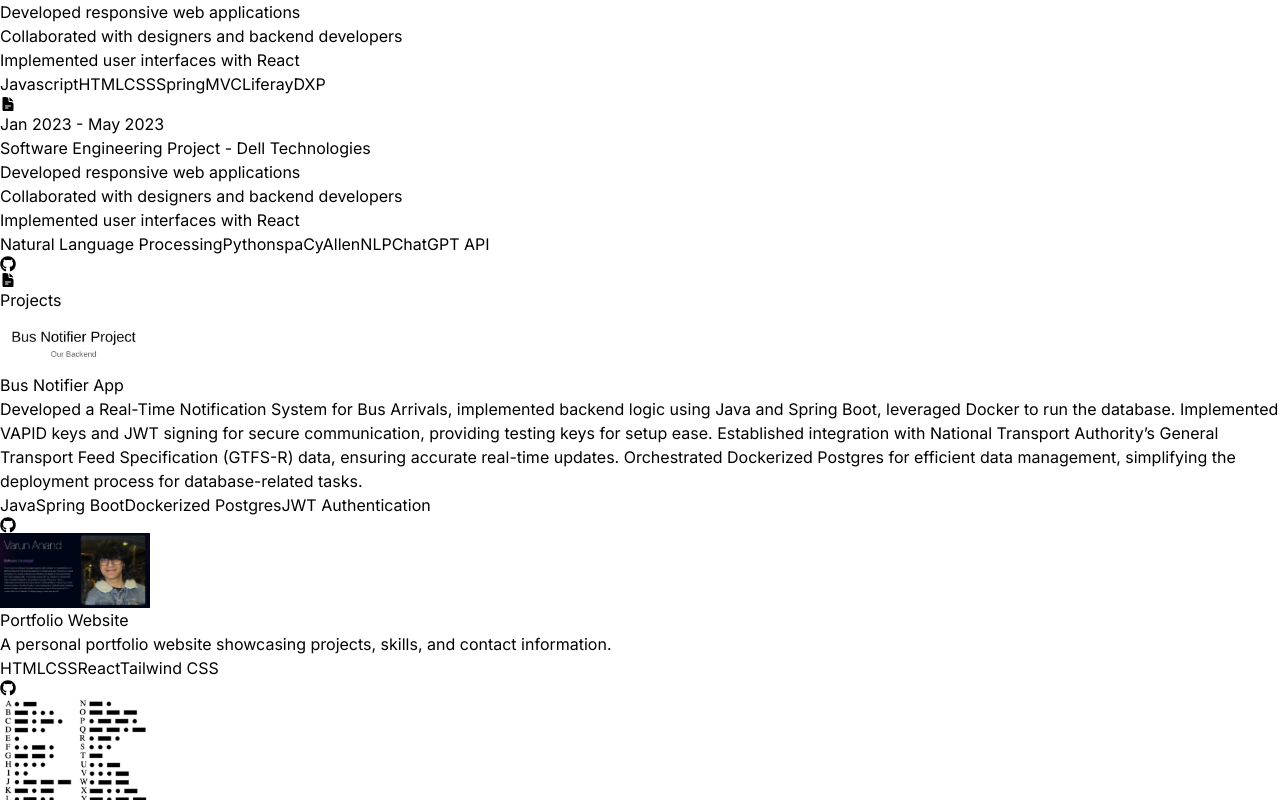
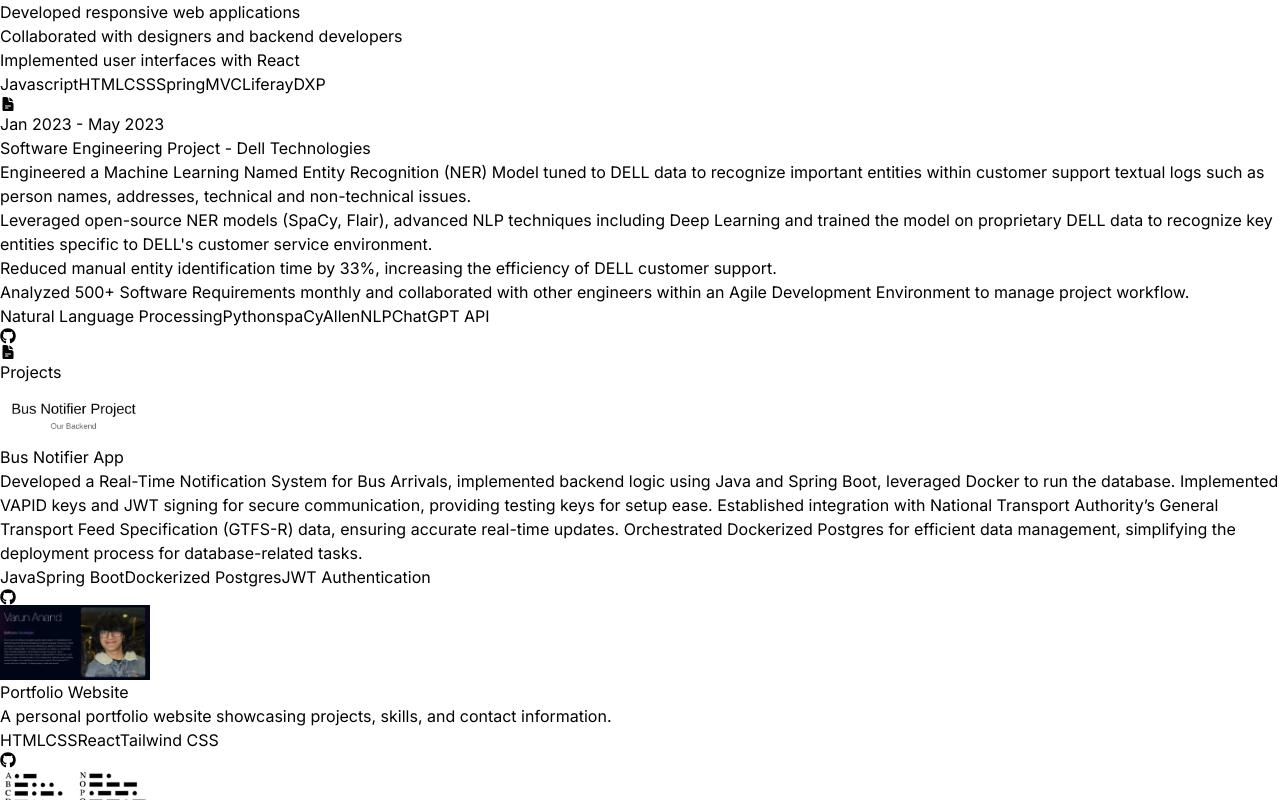
Before and after one commit to varunanand07/personal-portfolio-website, a React (Vite) app: page / in a window 1280 px wide. Shown: the part 1835-2635 px from the top of the page. Built offline with nearby package versions, Linux system fonts and the light colour scheme.

Commit message:
Added functionality, that displays each bullet point in a new line rather than prefixing each line with a bullet point

```diff
--- a/src/components/Experience.jsx
+++ b/src/components/Experience.jsx
@@ -20,11 +20,11 @@ const Experience = () => {
                   {experience.company}
                 </span>
               </h6>
-              <ul className='mb-4 text-neutral-400 list-disc list-inside'>
+              <div className='mb-4 text-neutral-400'>
                 {experience.description.map((item, idx) => (
-                  <li key={idx}>{item}</li>
+                  <p key={idx}>{item}</p> // Each description in a separate paragraph
                 ))}
-              </ul>
+              </div>
               {experience.technologies.map((tech, index) => (
                 <span key={index} className='mr-2 mt-4 rounded bg-neutral-900 px-2 py-1 text-sm font-medium text-purple-800'>{tech}</span>
               ))}
--- a/src/constants/index.js
+++ b/src/constants/index.js
@@ -39,9 +39,13 @@ export const EXPERIENCES = [
     role: "Software Engineering Project",
     company: "Dell Technologies",
     description: [
-      'Developed responsive web applications',
-      'Collaborated with designers and backend developers',
-      'Implemented user interfaces with React'
+      `Engineered a Machine Learning Named Entity Recognition (NER) Model tuned to DELL data to recognize important entities within customer support textual logs such as person names, addresses, technical and non-technical issues.`,
+      " ",
+      " ",
+      `Leveraged open-source NER models (SpaCy, Flair), advanced NLP techniques including Deep Learning and trained the model on proprietary DELL data to recognize key entities specific to DELL's customer service environment.`,
+      `Reduced manual entity identification time by 33%, increasing the efficiency of DELL customer support.`,
+      `Analyzed 500+ Software Requirements monthly and collaborated with other engineers within an Agile Development
+       Environment to manage project workflow.`,
     ],
     technologies: ["Natural Language Processing", "Python", "spaCy", "AllenNLP", "ChatGPT API"],
     githubLink: "https://github.com/varunanand07/SwEng-Group-1-NER",
```
